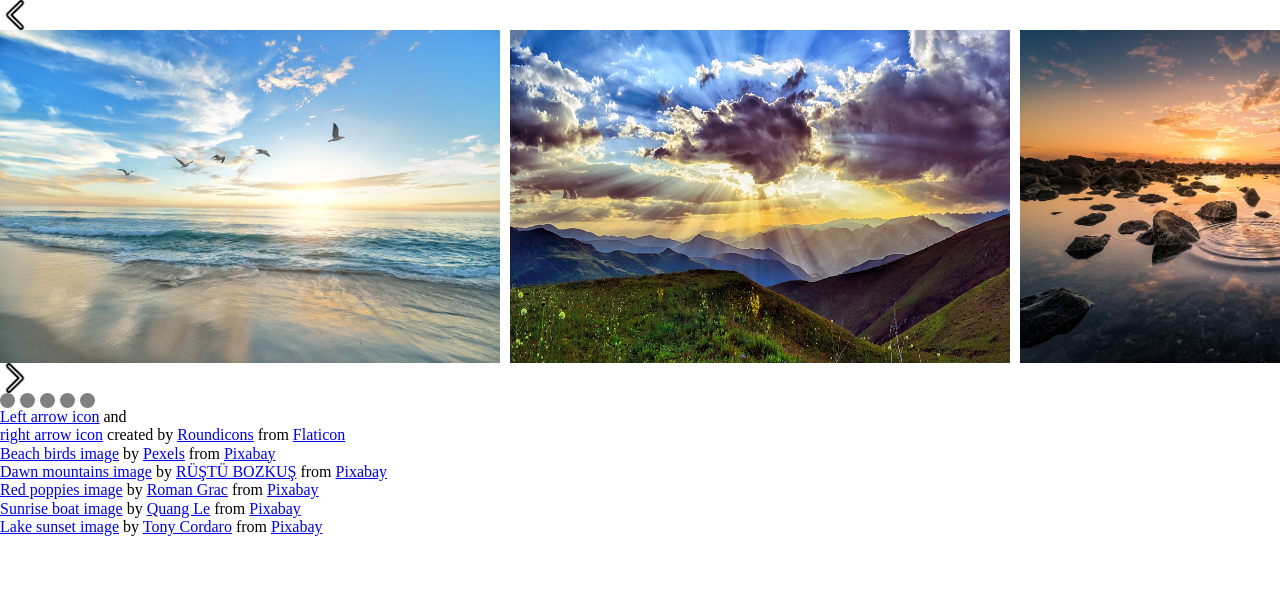
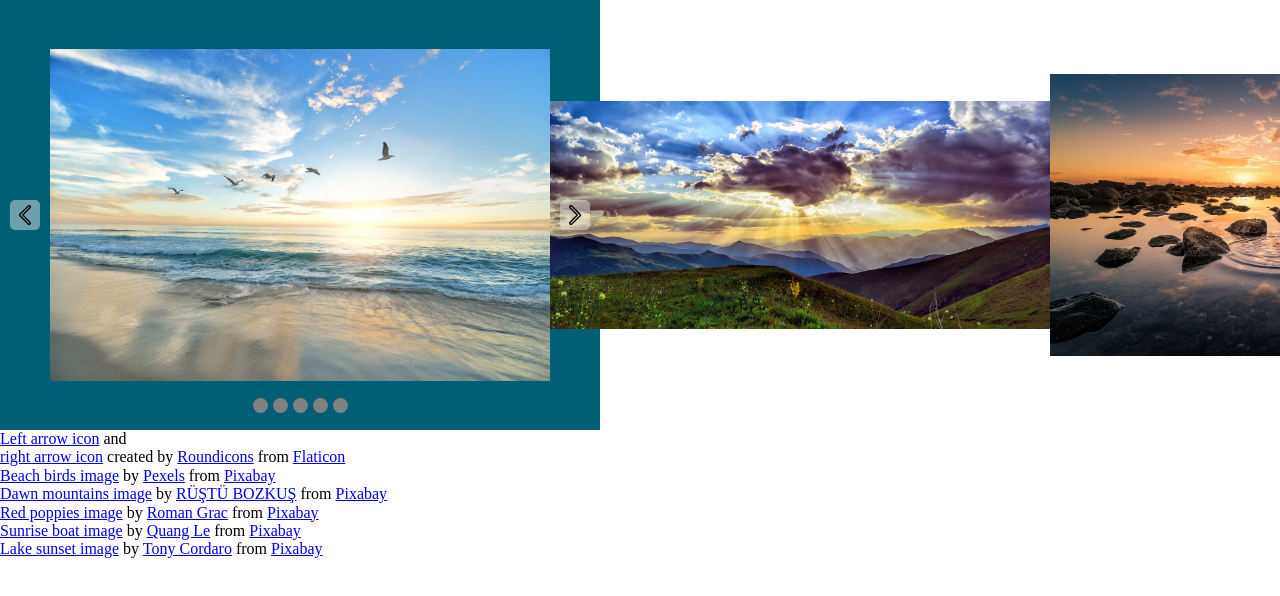
Before and after one commit to StuvaScript/image-slider, a website with bundled scripts: page dist/index.html in a window 1280 px wide. Shown: the top 596 px of the page. Built offline with nearby package versions, Linux system fonts and the light colour scheme.

Commit message:
Position images in slider I styled the slider and lined all the images up in a row.

```diff
--- a/src/index.js
+++ b/src/index.js
@@ -1,2 +1,10 @@
+import { positionImages } from './modules/dom-manipulation';
+import { arrowLogic } from './modules/event-handlers';
 import './normalize.css';
 import './style.css';
+
+positionImages();
+arrowLogic();
+
+//* dom-manipulation.js - line: 4
+//todo **`` Mess with the image offset. I'm trying to feed it the direction parameter of 'left-arrow' or 'right-arrow' and have the offset value change the index value of the images so they move around
--- a/src/modules/dom-manipulation.js
+++ b/src/modules/dom-manipulation.js
@@ -0,0 +1,19 @@
+export { positionImages };
+
+//? **`` Loops thru all the images, measures their width, and lines the images up in a row
+function positionImages(direction) {
+  const images = document.querySelectorAll('.image');
+  let offset = 0;
+  if (direction === 'right-arrow') {
+    offset--;
+    console.log(index);
+  }
+  console.log('offset');
+  console.log(offset);
+
+  images.forEach((img, index) => {
+    console.log(index);
+
+    img.style.left = index * img.offsetWidth + 'px';
+  });
+}
--- a/src/modules/event-handlers.js
+++ b/src/modules/event-handlers.js
@@ -0,0 +1,13 @@
+import { positionImages } from './dom-manipulation';
+
+export { arrowLogic };
+
+function arrowLogic() {
+  const arrows = document.querySelectorAll('[data-arrow]');
+
+  arrows.forEach((arrow) => {
+    arrow.addEventListener('click', () => {
+      positionImages(arrow.id);
+    });
+  });
+}
--- a/src/style.css
+++ b/src/style.css
@@ -4,22 +4,78 @@
 }
 
 #slider-wrapper {
+  width: 600px;
+  /* height: 600px; */
+  background: rgb(0, 94, 117);
+
   display: grid;
+  grid-template-rows: 430px;
+  grid-template-columns: 1fr;
+  place-items: center;
+
+  #inner-element-wrapper {
+    grid-row: 1 / 2;
+    grid-column: 1 / 2;
+
+    /* padding: 50px; */
+
+    display: grid;
+    grid-template-columns: 1fr 1fr 1fr;
+    place-items: center;
+
+    #left-arrow,
+    #right-arrow {
+      z-index: 2;
+      background: #eeeeee75;
+      transition: background 300ms;
+      padding: 5px;
+      border-radius: 5px;
+    }
+
+    #left-arrow:hover,
+    #right-arrow:hover {
+      background: #eeeeee;
+    }
+
+    #left-arrow {
+      grid-column: 1 / 2;
     }
 
     #image-wrapper {
+      grid-column: 2 / 3;
+
+      width: 500px;
+      height: 300px;
+      /* overflow: hidden; */
+      background: rgb(52, 82, 0);
+      position: relative;
+
       display: flex;
-  gap: 10px;
+      justify-content: center;
+      align-items: center;
     }
 
     .image {
+      position: absolute;
+      transition: 300ms ease-in-out;
       width: 500px;
+      object-fit: scale-down;
+    }
+
+    #right-arrow {
+      grid-column: 3 / 4;
+    }
   }
 
   #nav-dots {
+    grid-row: 1 / 2;
+    grid-column: 1 / 2;
+    align-self: end;
+    position: relative;
+    bottom: 17px;
+
     display: flex;
     gap: 5px;
-}
 
     .dot {
       width: 15px;
@@ -27,3 +83,5 @@
       background: grey;
       border-radius: 50%;
     }
+  }
+}
```
Also changed, not shown: dist/index.html, dist/main.js, 1 other file. Lines whose indentation alone changed are shown as unchanged.
